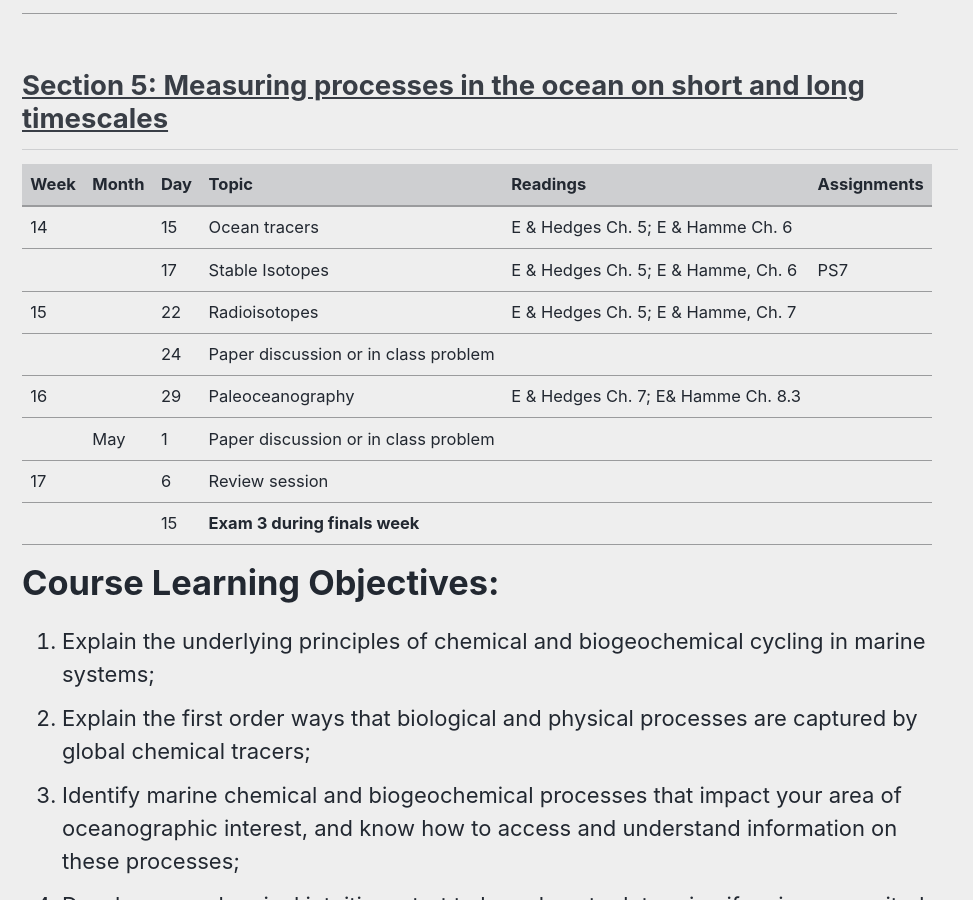
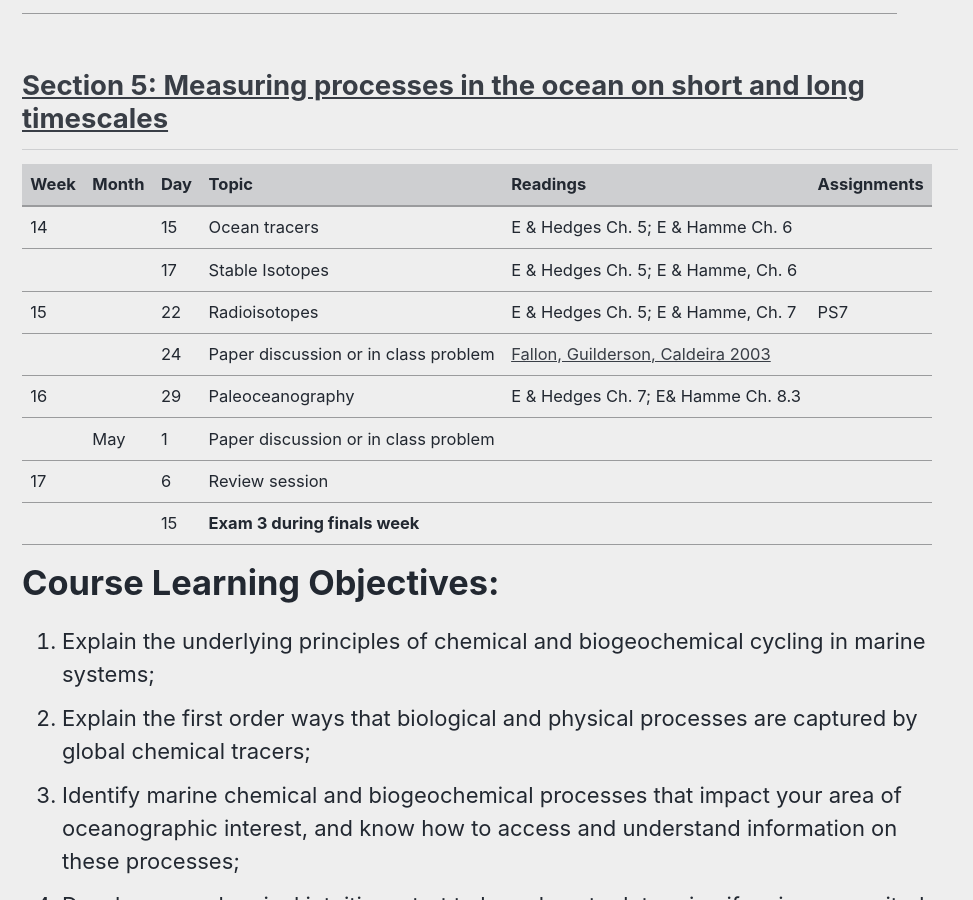
Before and after one commit to SethBushinsky/OCN623_Chemical_Oceanography, a Jekyll site: the page built from index.md, in a window 1280 px wide and 900 px high, scrolled down 3928 px. Shown: the whole window, without its empty margins (0-973 px from the left). Built offline with Jekyll 4.4.1, drawn with Linux system fonts in a browser that asks for light colours; cached includes are drawn as plain includes; our own code applies the rules of GitHub Pages for plain Markdown files.

Commit message:
Update index.md

```diff
--- a/index.md
+++ b/index.md
@@ -95,9 +95,9 @@ Week | Month | Day | Topic | Readings | Assignments
 Week | Month | Day | Topic | Readings | Assignments
 --- | --- | --- | ---| ---| ---
 14	|	|15	| Ocean tracers	|E & Hedges Ch. 5; E & Hamme Ch. 6
-  | | 17	|Stable Isotopes	|E & Hedges Ch. 5; E & Hamme, Ch. 6	|PS7
-15|	|	22	| Radioisotopes	|E & Hedges Ch. 5; E & Hamme, Ch. 7
-  | | 24	| Paper discussion or in class problem
+  | | 17	|Stable Isotopes	|E & Hedges Ch. 5; E & Hamme, Ch. 6
+15|	|	22	| Radioisotopes	|E & Hedges Ch. 5; E & Hamme, Ch. 7	|PS7
+  | | 24	| Paper discussion or in class problem		| [Fallon, Guilderson, Caldeira 2003](assets/pdfs/Fallon, Guilderson, Caldeira - 2003 - Geophysical Research Letters.pdf)
 16|	|	29|	 Paleoceanography |E & Hedges Ch. 7; E& Hamme Ch. 8.3
   |May	|1|	Paper discussion or in class problem
 17	|	|6	|Review session
```
